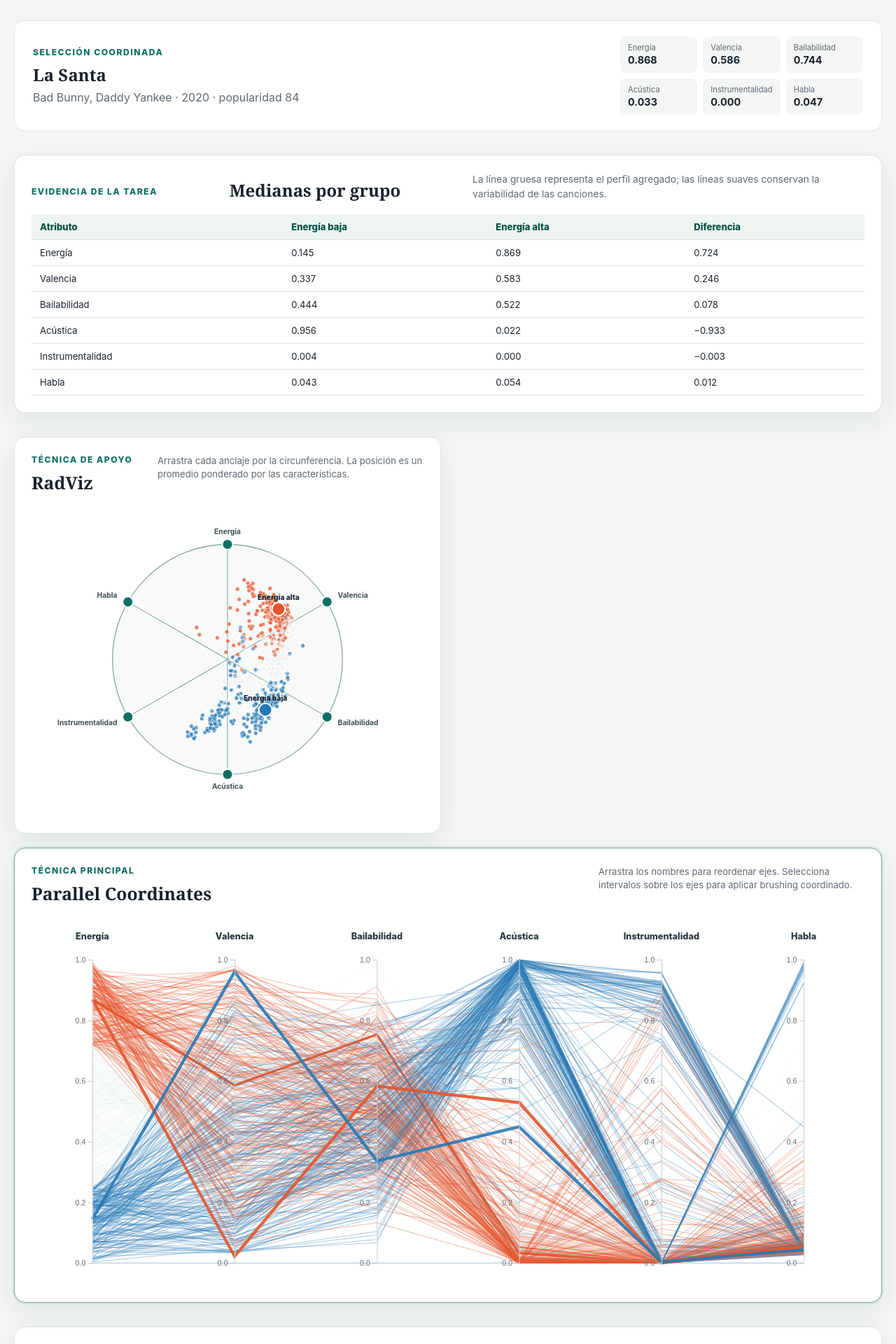
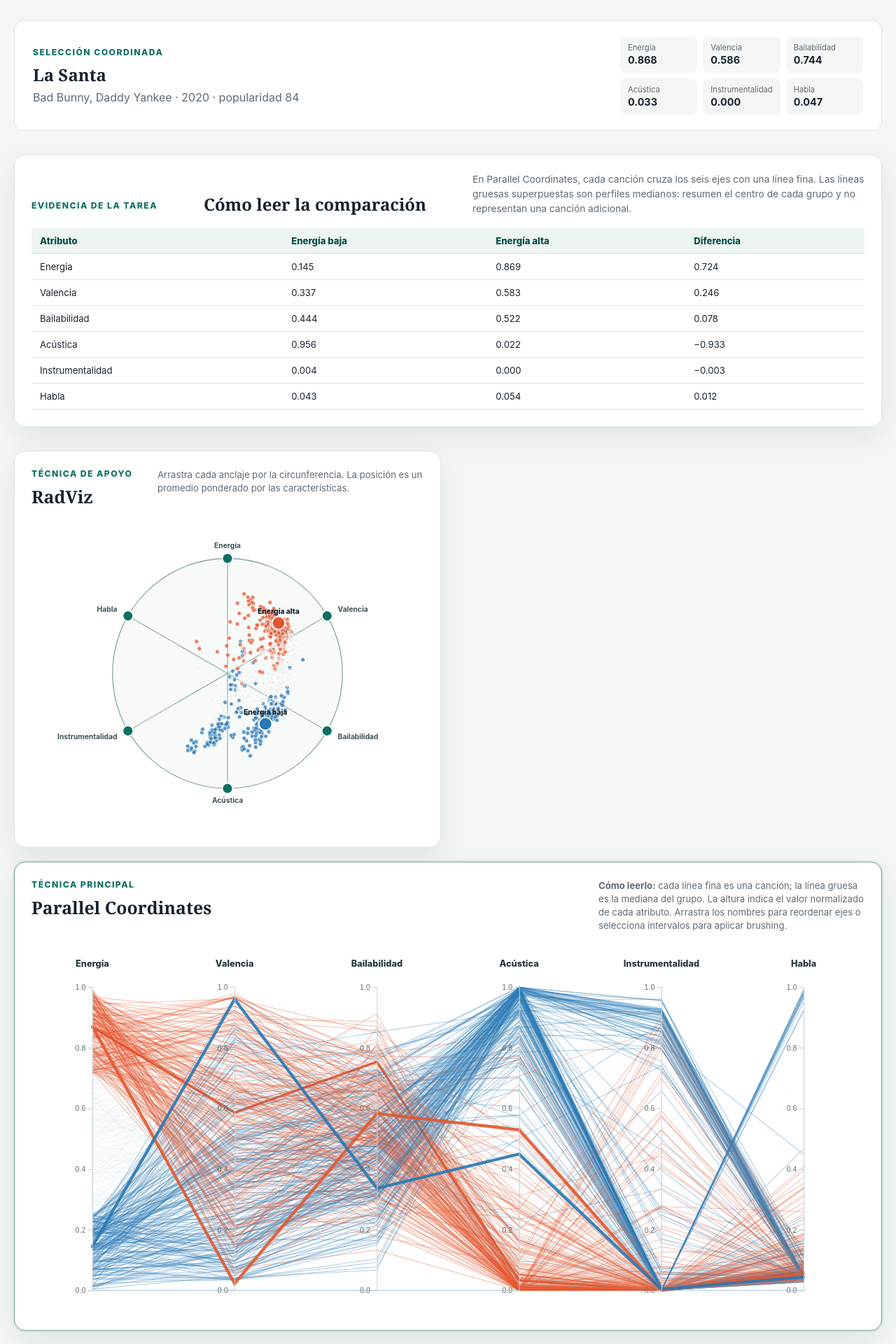
Before and after one commit to stewartmb/tarea-insight-visualizacion-datos, a Flask app: page / in a window 1280 px wide. Shown: the part 1142-3062 px from the top of the page at 70% size. Run offline with Flask 3, Linux system fonts and the light colour scheme.

Commit message:
docs: clarify parallel coordinates reading

```diff
--- a/app/static/css/styles.css
+++ b/app/static/css/styles.css
@@ -91,7 +91,7 @@ h2, h3, p { margin-top: 0; }
 .axis-title { fill: #59676b; font-size: 11px; }
 .subtle-axis .domain { stroke: #a9b6b8; }
 .profile-line { fill: none; cursor: pointer; }
-.summary-line { fill: none; pointer-events: none; }
+.summary-line { fill: none; pointer-events: none; stroke-linecap: round; }
 .summary-mark { pointer-events: none; }
 .summary-mark circle { stroke: white; stroke-width: 2px; }
 .summary-mark text { fill: #17222e; font-size: 11px; font-weight: 850; text-anchor: middle; }
--- a/app/static/js/main.js
+++ b/app/static/js/main.js
@@ -181,7 +181,7 @@ function fillEvidence(data, state) {
   const content = d3.select("#evidence-content");
   content.html("");
   if (state.taskId === "task1") {
-    title.textContent = "Medianas por grupo"; description.textContent = "La línea gruesa representa el perfil agregado; las líneas suaves conservan la variabilidad de las canciones.";
+    title.textContent = "Cómo leer la comparación"; description.textContent = "En Parallel Coordinates, cada canción cruza los seis ejes con una línea fina. Las líneas gruesas superpuestas son perfiles medianos: resumen el centro de cada grupo y no representan una canción adicional.";
     const task = data.tasks.task1;
     addTable(content, ["Atributo", "Energía baja", "Energía alta", "Diferencia"], FEATURES.map(feature => [LABELS[feature], fmt(task.low_medians[feature]), fmt(task.high_medians[feature]), fmt(task.differences[feature])]));
   } else if (state.taskId === "task2") {
--- a/app/templates/index.html
+++ b/app/templates/index.html
@@ -92,7 +92,7 @@
         <div id="star-chart" class="chart"></div>
       </article>
       <article class="chart-card wide" data-chart="parallel">
-        <div class="chart-heading"><div><p class="method-tag">Perfiles por dimensión</p><h2>Parallel Coordinates</h2></div><p>Arrastra los nombres para reordenar ejes. Selecciona intervalos sobre los ejes para aplicar brushing coordinado.</p></div>
+        <div class="chart-heading"><div><p class="method-tag">Perfiles por dimensión</p><h2>Parallel Coordinates</h2></div><p><strong>Cómo leerlo:</strong> cada línea fina es una canción; la línea gruesa es la mediana del grupo. La altura indica el valor normalizado de cada atributo. Arrastra los nombres para reordenar ejes o selecciona intervalos para aplicar brushing.</p></div>
         <div id="parallel-chart" class="chart parallel"></div>
       </article>
       <article class="chart-card" data-chart="mds">
```
